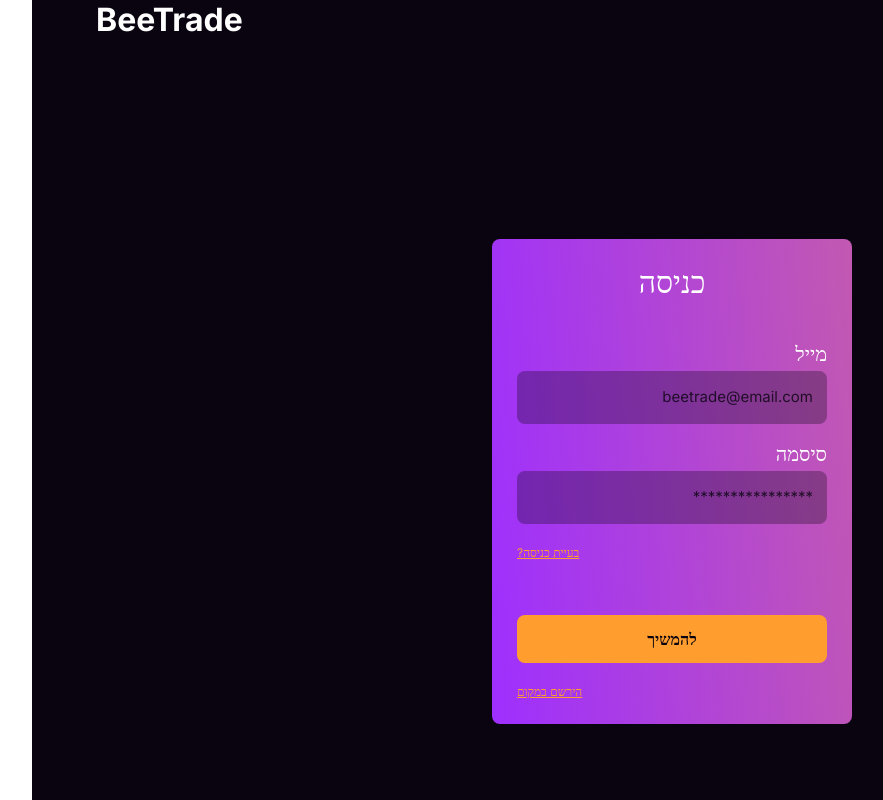
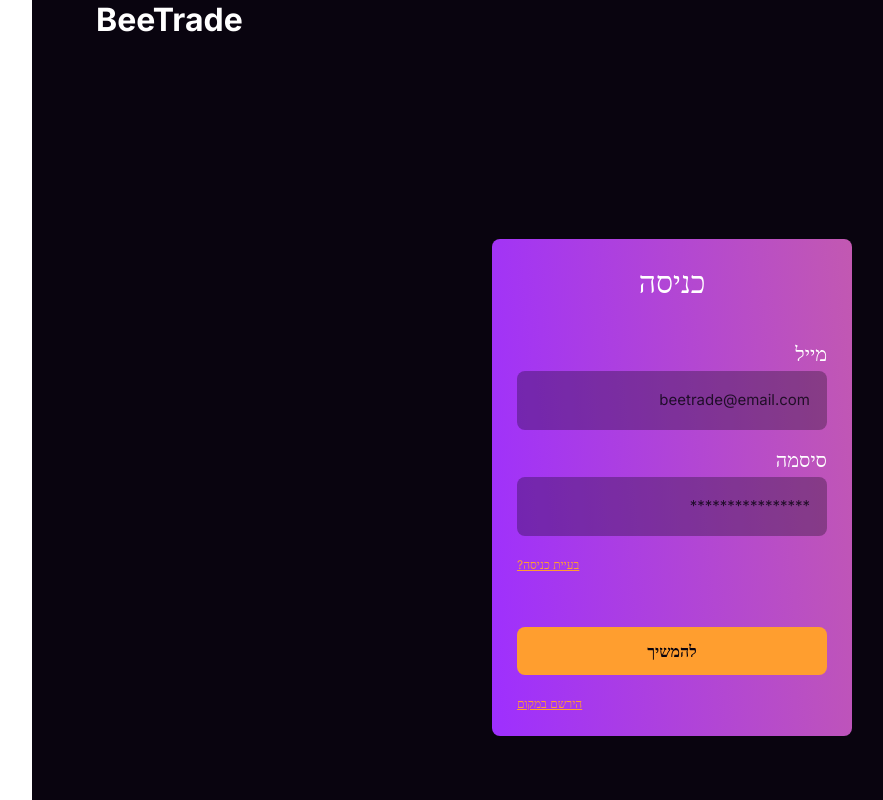
Before and after one commit to matveisch/beetrade-client, a React (Vite) app: page /signin in a window 1280 px wide. Shown: the whole page, without its empty margins (147-1030 px from the left). Built offline with nearby package versions, Linux system fonts and the light colour scheme.

Commit message:
fixed error message

```diff
--- a/src/components/SignInForm/InputField/ErrorMessage/ErrorMessage.module.scss
+++ b/src/components/SignInForm/InputField/ErrorMessage/ErrorMessage.module.scss
@@ -1,7 +1,7 @@
 .errorMessage {
   position: absolute;
   width: calc(100% - 6px);
-  height: calc(100% + 19px);
+  height: calc(100% + 16px);
   top: 0;
 
   display: flex;
--- a/src/components/SignInForm/InputField/InputField.module.scss
+++ b/src/components/SignInForm/InputField/InputField.module.scss
@@ -25,11 +25,13 @@
     padding: 19px 14px;
     border: unset;
     z-index: 10;
+
+    border: 3px solid transparent;
   }
 
   input:focus {
     background: rgba(255, 255, 255, 0.5);
-    box-shadow: 0 0 0 3px #a032fb;
+    border: 3px solid #a032fb;
   }
 
   input::placeholder {
--- a/src/components/SignInForm/InputField/InputField.tsx
+++ b/src/components/SignInForm/InputField/InputField.tsx
@@ -16,7 +16,15 @@
     <div className={classes.inputField}>
       <label htmlFor={id}>{label}</label>
       <div className={classes.inputContainer}>
-        <Field id={id} name={id} placeholder={placeholder} type={type} errors={errors} touched={touched?.toString()} />
+        <Field
+          id={id}
+          name={id}
+          placeholder={placeholder}
+          type={type}
+          errors={errors}
+          touched={touched?.toString()}
+          style={errors && touched ? { border: '3px solid #ff2f2f', borderRadius: '8px' } : undefined}
+        />
         {errors && touched && <ErrorMessage error={errors} />}
       </div>
     </div>
```
